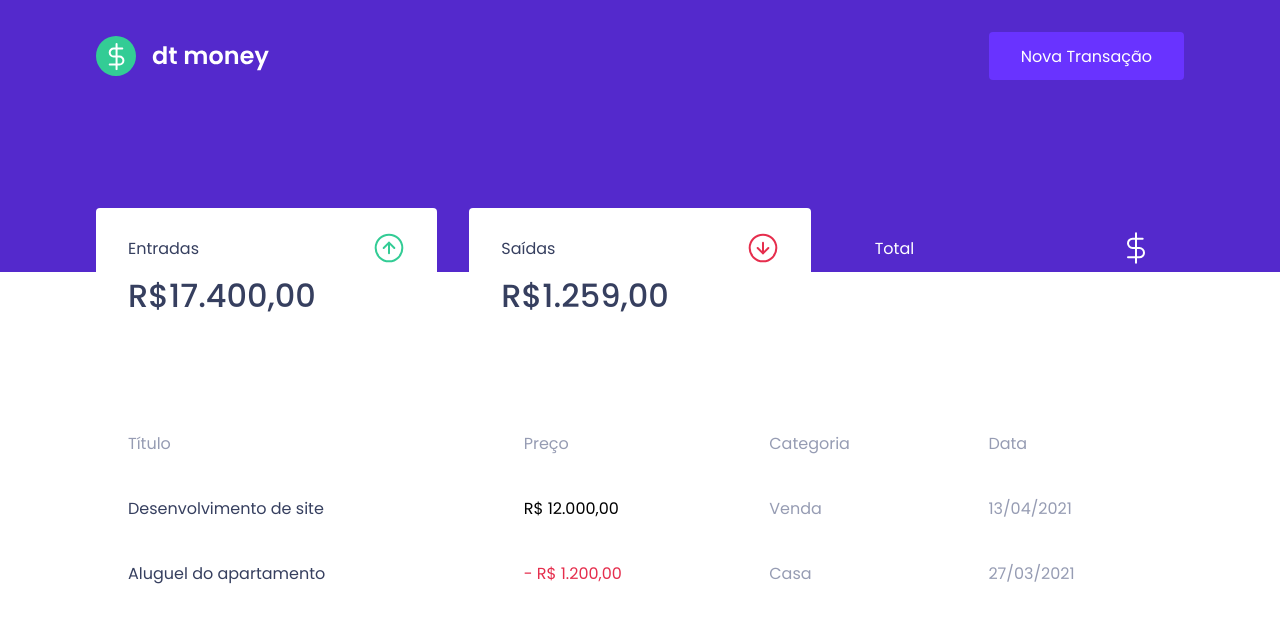
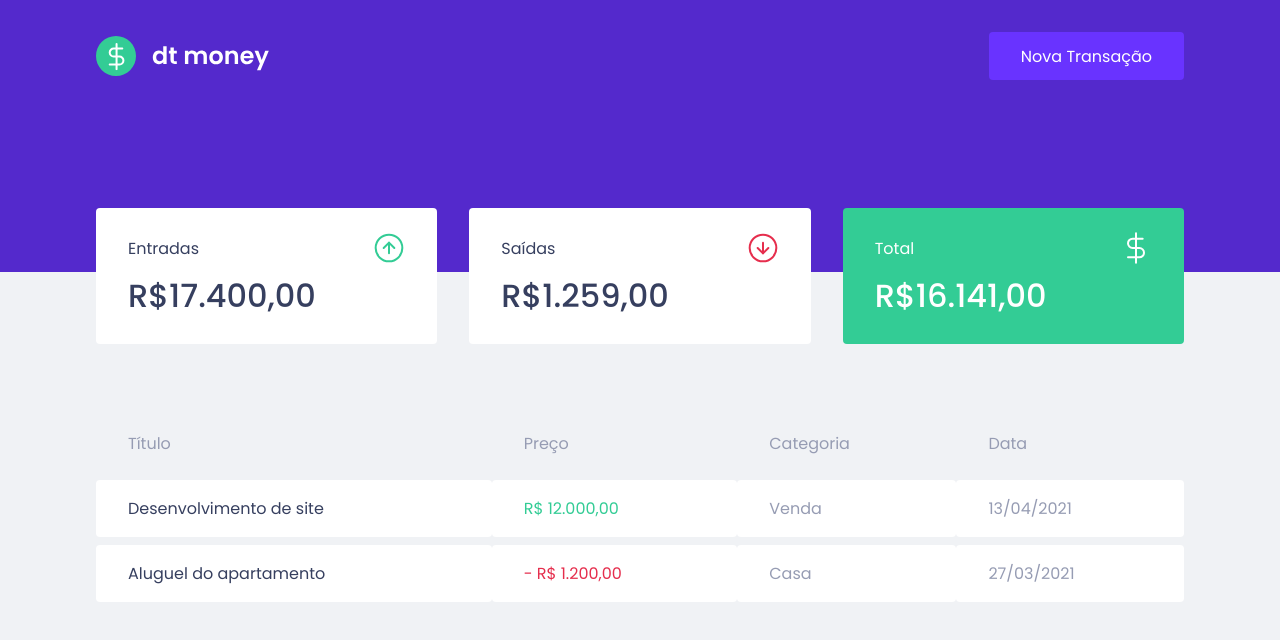
Before and after one commit to twistershark/dtmoney, a React (Create React App) app: page / in a window 1280 px wide. Shown: the top 640 px of the page. Built offline with nearby package versions, Linux system fonts and the light colour scheme; no server answers; what miragejs would draw is missing.

Commit message:
style: adds green color variable

```diff
--- a/src/styles/global.ts
+++ b/src/styles/global.ts
@@ -4,6 +4,7 @@ export const GlobalStyle = createGlobalStyle`
   :root {
     --background: #f0f2f5;
     --red: #e52e4d;
+    --green: #33CC95;
     --blue: #5429cc;
 
     --blue-light: #6933ff;
@@ -44,7 +45,7 @@ export const GlobalStyle = createGlobalStyle`
   // REM = 1rem = 16px/15px/14px
 
   body {
-    background: var(---background);
+    background: var(--background);
     -webkit-font-smoothing: antialiased;
   }
 
```
